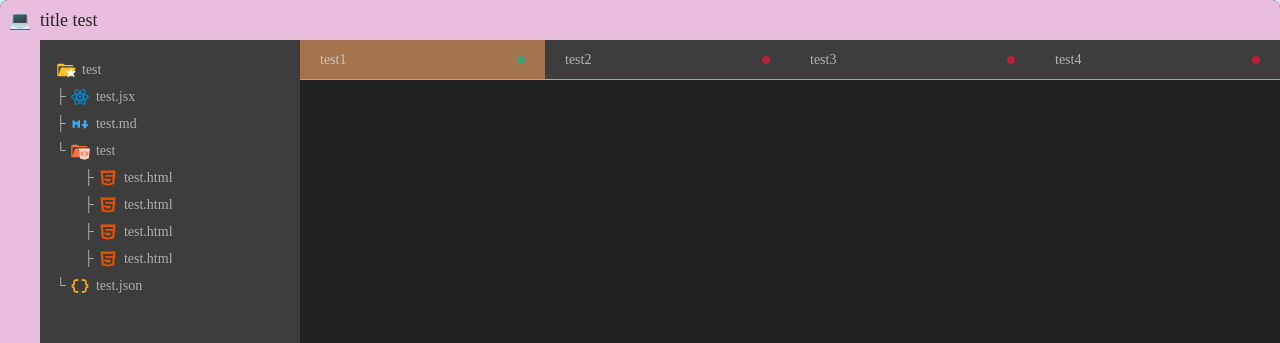
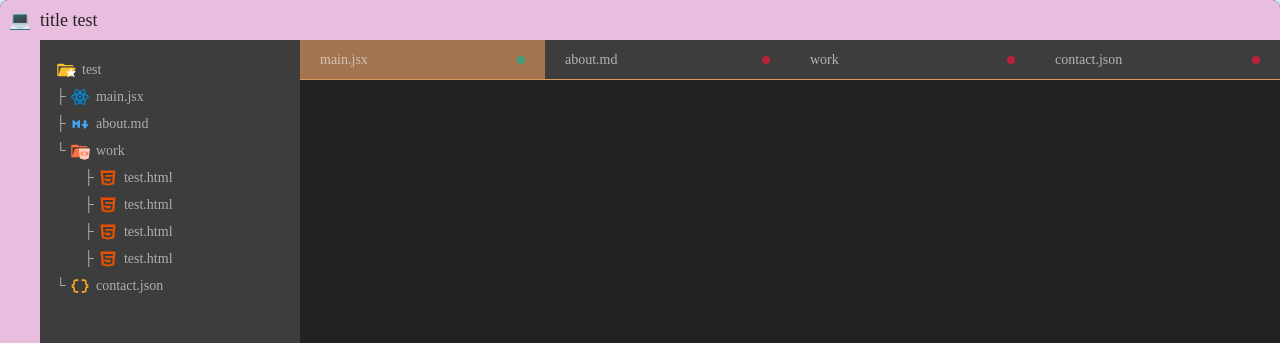
Before and after one commit to rheejeongseok/publ_portfolio, a plain HTML site: page index.html in a window 1280 px wide. Shown: the top 343 px of the page. Drawn offline with Linux system fonts and the light colour scheme; files whose address does not match are found by name.

Commit message:
250804 0951

```diff
--- a/index.html
+++ b/index.html
@@ -32,21 +32,21 @@
 							<a href="javascript:;" class="page__anchor" data-anchor="main">
 								<span class="navigator__menu--depthbar">├</span>
 								<span class="navigator__menu--ico navigator__menu--ico--jsx"></span>
-								<span class="navigator__menu--txt">test.jsx</span>
+								<span class="navigator__menu--txt">main.jsx</span>
 							</a>
 						</li>
 						<li class="navigator__menu--item">
 							<a href="javascript:;" class="page__anchor" data-anchor="about">
 								<span class="navigator__menu--depthbar">├</span>
 								<span class="navigator__menu--ico navigator__menu--ico--md"></span>
-								<span class="navigator__menu--txt">test.md</span>
+								<span class="navigator__menu--txt">about.md</span>
 							</a>
 						</li>
 						<li class="navigator__menu--item">
 							<a href="javascript:;" class="page__anchor" data-anchor="work_list">
 								<span class="navigator__menu--depthbar">└</span>
 								<span class="navigator__menu--ico  navigator__menu--ico--htmlopen"></span>
-								<span class="navigator__menu--txt">test</span>
+								<span class="navigator__menu--txt">work</span>
 							</a>
 							<ul class="navigator__submenu">
 								<li class="navigator__submenu-item">
@@ -83,7 +83,7 @@
 							<a href="javascript:;" class="page__anchor" data-anchor="contact">
 								<span class="navigator__menu--depthbar">└</span>
 								<span class="navigator__menu--ico navigator__menu--ico--json"></span>
-								<span class="navigator__menu--txt">test.json</span>
+								<span class="navigator__menu--txt">contact.json</span>
 							</a>
 						</li>
 					</ul>
@@ -94,22 +94,22 @@
 					<ul class="content__tab-list">
 						<li class="content__tab-item on">
 							<a href="javascript:;" class="content__tab-btn page__anchor" data-anchor="main">
-								<span>test1</span>
+								<span>main.jsx</span>
 							</a>
 						</li>
 						<li class="content__tab-item">
 							<a href="javascript:;" class="content__tab-btn page__anchor" data-anchor="about">
-								<span>test2</span>
+								<span>about.md</span>
 							</a>
 						</li>
 						<li class="content__tab-item">
 							<a href="javascript:;" class="content__tab-btn page__anchor" data-anchor="work_list">
-								<span>test3</span>
+								<span>work</span>
 							</a>
 						</li>
 						<li class="content__tab-item">
 							<a href="javascript:;" class="content__tab-btn page__anchor" data-anchor="contact">
-								<span>test4</span>
+								<span>contact.json</span>
 							</a>
 						</li>
 					</ul>
```
